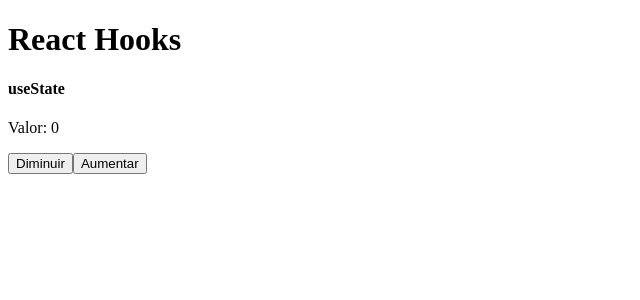
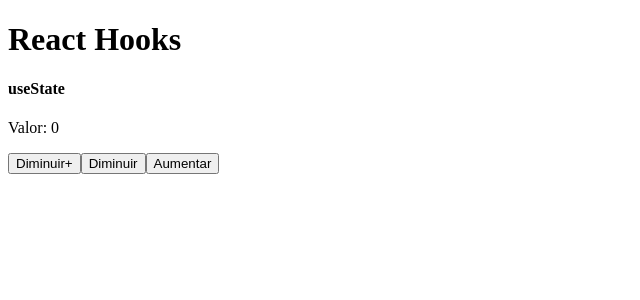
Before and after one commit to brunorodrigues10/react_next_hooks, a React (Vite) app: page / in a window 1280 px wide. Shown: the top 300 px of the page, without its empty margins (0-640 px from the left). Built offline with nearby package versions, Linux system fonts and the light colour scheme.

Commit message:
02_hooks

```diff
--- a/src/App.jsx
+++ b/src/App.jsx
@@ -1,5 +1,7 @@
 import './App.css'
-import HookState01 from "./components/UseState_01";
+
+// import HookState01 from "./components/UseState_01";
+import HookState02 from "./components/UseState_02"
 
 
 
@@ -7,7 +9,8 @@ function App() {
   return (
     <>
       <h1>React Hooks</h1>
-      <HookState01 />
+      {/* <HookState01 /> */}
+      <HookState02 />
     </>
   )
 }
--- /dev/null
+++ b/src/components/UseState_02.jsx
@@ -0,0 +1,29 @@
+import { useState } from "react"
+
+export default () => {
+
+    const [valor, setValor] = useState(0);
+
+    function diminuir() {
+        setValor(v => v - 1);
+    }
+
+    function aumentar() {
+        setValor(v => v + 1);
+    }
+
+    function diminuir_valor(a) {
+        setValor(v => v -= a)
+    }
+
+    return (
+        <>
+            <h4>useState</h4>
+            <p>Valor: {valor}</p>
+
+            <button onClick={() => diminuir_valor(100)}>Diminuir+</button>
+            <button onClick={diminuir}>Diminuir</button>
+            <button onClick={aumentar}>Aumentar</button>
+        </>
+    )
+}
```
